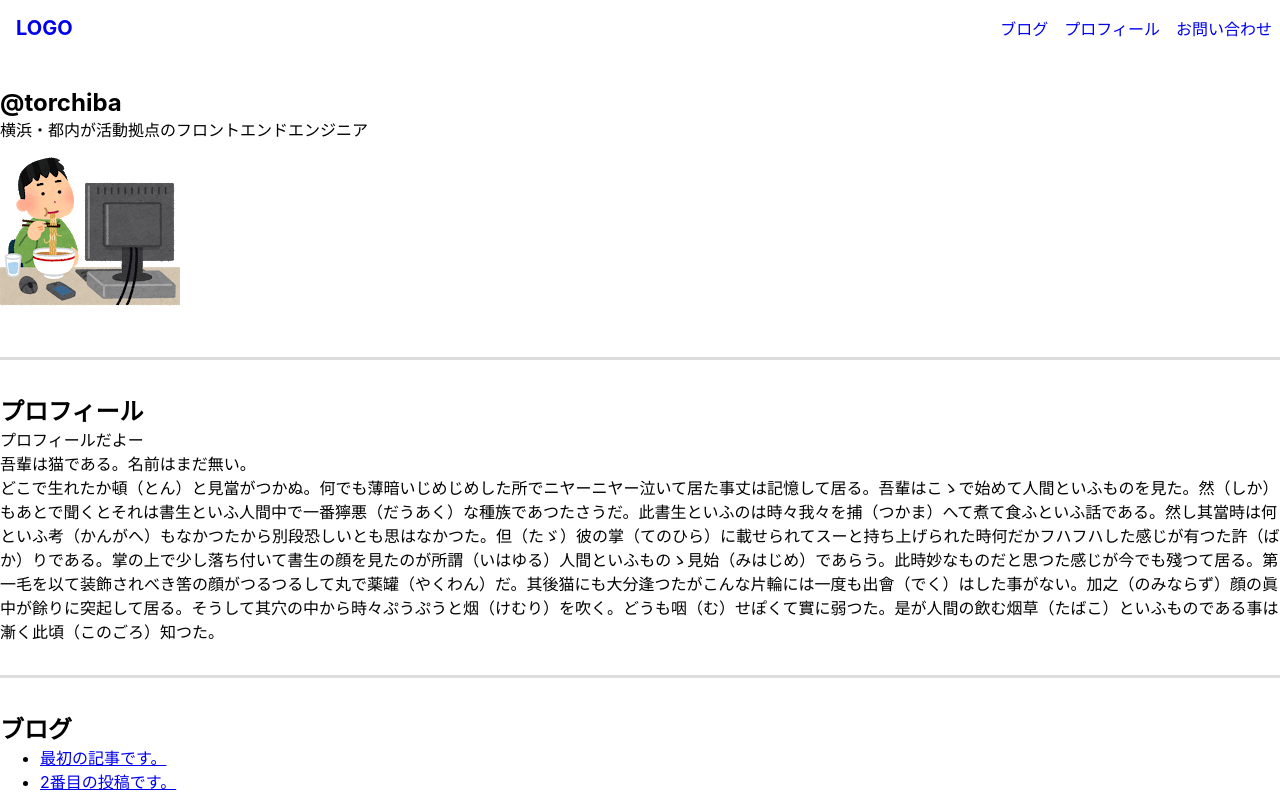
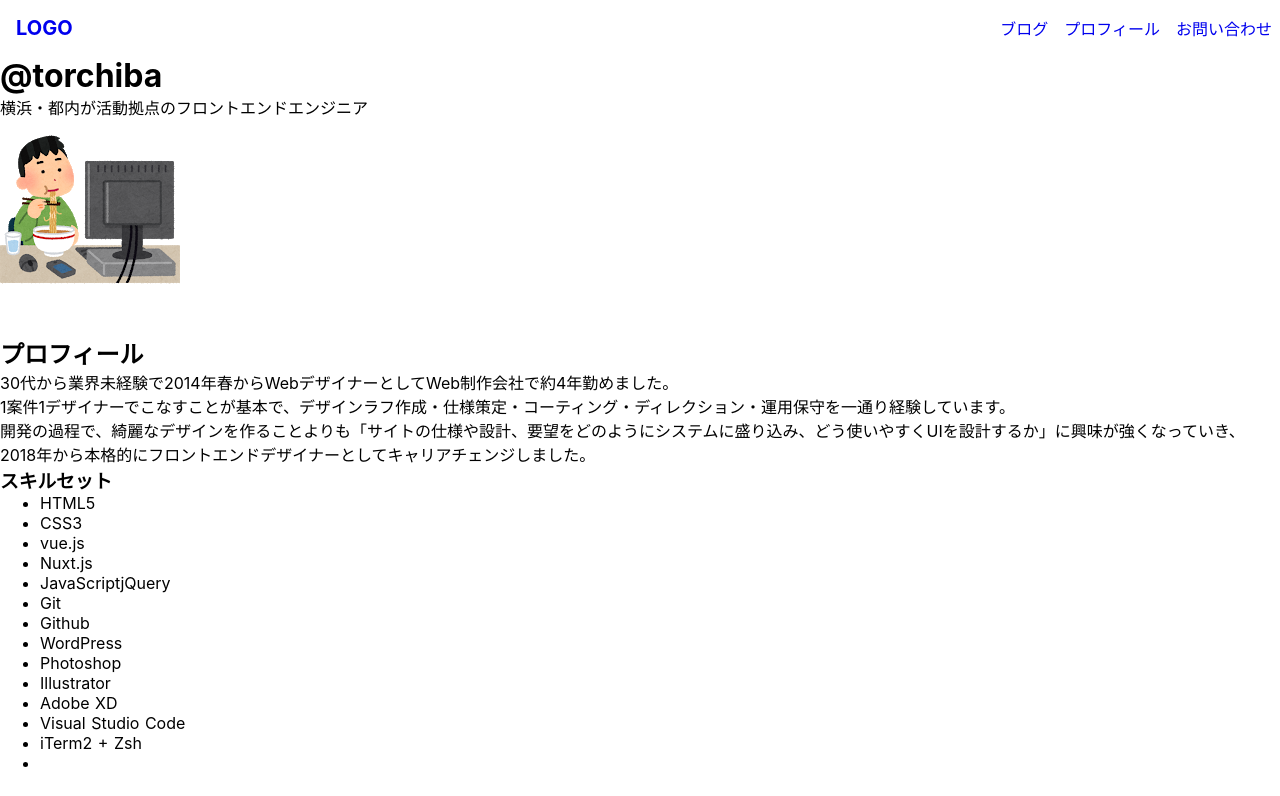
Before and after one commit to torchiba/nuxt-static-example, a Nuxt app: page / in a window 1280 px wide. Shown: the top 796 px of the page. Built offline with nearby package versions, Linux system fonts and the light colour scheme.

Commit message:
pug ⇒HTML

```diff
--- a/pages/index.vue
+++ b/pages/index.vue
@@ -1,23 +1,51 @@
-<template lang="pug">
-	div
-		section.header
-			h1 @torchiba
-			p 横浜・都内が活動拠点のフロントエンドエンジニア
-			img(src="~/static/img_profile.png")
-
-		section.profile
-			h2 プロフィール
-			div
-				p プロフィールだよー
-				p 吾輩は猫である。名前はまだ無い。
-				p どこで生れたか頓（とん）と見當がつかぬ。何でも薄暗いじめじめした所でニヤーニヤー泣いて居た事丈は記憶して居る。吾輩はこゝで始めて人間といふものを見た。然（しか）もあとで聞くとそれは書生といふ人間中で一番獰悪（だうあく）な種族であつたさうだ。此書生といふのは時々我々を捕（つかま）へて煮て食ふといふ話である。然し其當時は何といふ考（かんがへ）もなかつたから別段恐しいとも思はなかつた。但（たゞ）彼の掌（てのひら）に載せられてスーと持ち上げられた時何だかフハフハした感じが有つた許（ばか）りである。掌の上で少し落ち付いて書生の顔を見たのが所謂（いはゆる）人間といふものゝ見始（みはじめ）であらう。此時妙なものだと思つた感じが今でも殘つて居る。第一毛を以て装飾されべき筈の顔がつるつるして丸で薬罐（やくわん）だ。其後猫にも大分逢つたがこんな片輪には一度も出會（でく）はした事がない。加之（のみならず）顔の眞中が餘りに突起して居る。そうして其穴の中から時々ぷうぷうと烟（けむり）を吹く。どうも咽（む）せぽくて實に弱つた。是が人間の飲む烟草（たばこ）といふものである事は漸く此頃（このごろ）知つた。
-
-		section.blog
-			h2 ブログ
-			ul
-				li(v-for="post in posts" :key="post.id")
-					router-link( to="`/post/${post.id}`" class="konnitiha" ) {{ post.title }}
-
+<template>
+	<div>
+		<header>
+			<h1>@torchiba</h1>
+			<p>横浜・都内が活動拠点のフロントエンドエンジニア</p>
+			<img src="~/static/img_profile.png" alt="">
+		</header>
+		<section class="profile">
+			<h2>プロフィール</h2>
+			<div>
+				<!-- <p>吾輩は猫である。名前はまだ無い。<br>どこで生れたか頓（とん）と見當がつかぬ。何でも薄暗いじめじめした所でニヤーニヤー泣いて居た事丈は記憶して居る。吾輩はこゝで始めて人間といふものを見た。然（しか）もあとで聞くとそれは書生といふ人間中で一番獰悪（だうあく）な種族であつたさうだ。此書生といふのは時々我々を捕（つかま）へて煮て食ふといふ話である。然し其當時は何といふ考（かんがへ）もなかつたから別段恐しいとも思はなかつた。但（たゞ）彼の掌（てのひら）に載せられてスーと持ち上げられた時何だかフハフハした感じが有つた許（ばか）りである。掌の上で少し落ち付いて書生の顔を見たのが所謂（いはゆる）人間といふものゝ見始（みはじめ）であらう。此時妙なものだと思つた感じが今でも殘つて居る。第一毛を以て装飾されべき筈の顔がつるつるして丸で薬罐（やくわん）だ。其後猫にも大分逢つたがこんな片輪には一度も出會（でく）はした事がない。加之（のみならず）顔の眞中が餘りに突起して居る。そうして其穴の中から時々ぷうぷうと烟（けむり）を吹く。どうも咽（む）せぽくて實に弱つた。是が人間の飲む烟草（たばこ）といふものである事は漸く此頃（このごろ）知つた。</p> -->
+				<p>30代から業界未経験で2014年春からWebデザイナーとしてWeb制作会社で約4年勤めました。<br>
+				1案件1デザイナーでこなすことが基本で、デザインラフ作成・仕様策定・コーティング・ディレクション・運用保守を一通り経験しています。</p>
+				<p>開発の過程で、綺麗なデザインを作ることよりも「サイトの仕様や設計、要望をどのようにシステムに盛り込み、どう使いやすくUIを設計するか」に興味が強くなっていき、2018年から本格的にフロントエンドデザイナーとしてキャリアチェンジしました。</p>
+			</div>
+			<div>
+				<h3>スキルセット</h3>
+				<ul>
+					<li>HTML5</li>
+					<li>CSS3</li>
+					<li>vue.js</li>
+					<li>Nuxt.js</li>
+					<li>JavaScript<span>jQuery</span></li>
+					<li>Git</li>
+					<li>Github</li>
+					<li>WordPress</li>
+					<li>Photoshop</li>
+					<li>Illustrator</li>
+					<li>Adobe XD</li>
+					<li>Visual Studio Code</li>
+					<li>iTerm2 + Zsh</li>
+				</ul>
+			</div>
+			<div>
+				<ul>
+					<li></li>
+				</ul>
+			</div>
+		</section>
+		<section class="blog">
+			<h2>ブログ</h2>
+			<ul>
+				<li v-for="post in posts" :key="post.id">
+					<router-link :to="`/blog/${post.id}`">{{post.title}}</router-link>
+				</li>
+			</ul>
+		</section>
+	</div>
 </template>
 
 <script>
```
